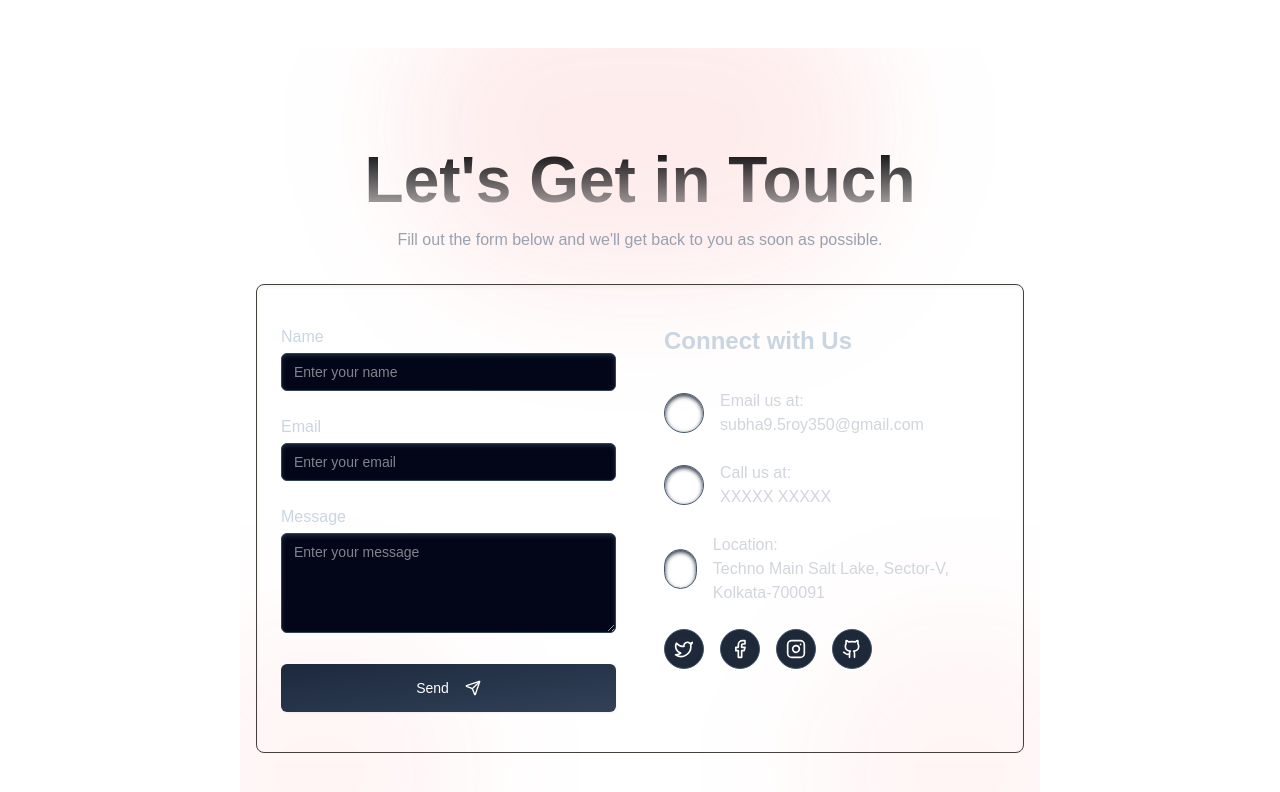
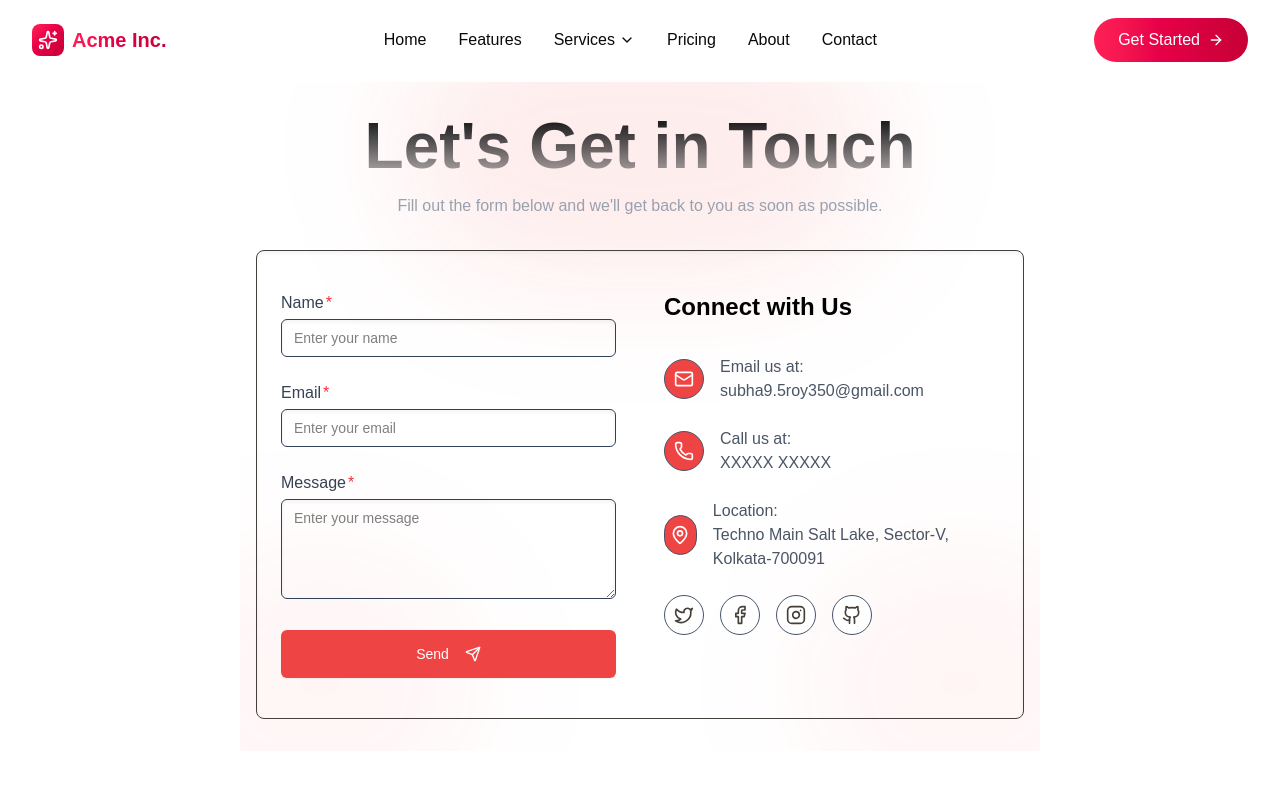
Before and after one commit to Abdulai059/turtle-web-designs, a React (Vite) app: page /Contact in a window 1280 px wide. Shown: the top 792 px of the page. Built offline with nearby package versions, Linux system fonts and the light colour scheme.

Commit message:
intial project start

```diff
--- a/src/components/pages/contact-us.jsx
+++ b/src/components/pages/contact-us.jsx
@@ -13,6 +13,7 @@ import {
 import { motion } from "framer-motion";
 import { Link } from "react-router-dom";
 import { Button } from "../ui/button";
+import { Header } from "../mvpblocks/header";
 
 export default function ContactUs() {
   const [state, setState] = useState({
@@ -43,12 +44,16 @@ export default function ContactUs() {
 
   return (
     <section className="flex min-h-screen flex-col items-center justify-center px-4 py-12">
-      <div className="not-prose relative overflow-hidden px-4 py-25">
+
+
+
+      <div className="not-prose relative overflow-hidden px-4 sm:mt-8 py-8 mt-8">
         <div className="absolute inset-0 -z-10 overflow-hidden">
           <div className="bg-primary/10 absolute -top-[10%] left-[50%] h-[40%] w-[60%] -translate-x-1/2 rounded-full blur-3xl" />
           <div className="bg-primary/5 absolute -right-[10%] -bottom-[10%] h-[40%] w-[40%] rounded-full blur-3xl" />
           <div className="bg-primary/5 absolute -bottom-[10%] -left-[10%] h-[40%] w-[40%] rounded-full blur-3xl" />
         </div>
+        <Header/>
 
         {/* Title */}
         <motion.h1
@@ -86,12 +91,14 @@ export default function ContactUs() {
 
 function ContactForm({ state, handleChange, handleSubmit }) {
   const inputClasses =
-    "w-full rounded-md border border-slate-700 bg-slate-950 px-3 py-2 text-sm text-white shadow-inner shadow-slate-800 outline-none hover:border-slate-600 focus:border-slate-500";
+    "w-full rounded-md border border-slate-700 px-3 py-2 text-sm text-black shadow-inner outline-none hover:border-red-500 focus:border-slate-500";
 
   return (
     <form className="space-y-6 text-slate-300" onSubmit={handleSubmit}>
       <div>
-        <label className="mb-1 block font-medium">Name</label>
+        <label class="mb-1 block font-medium text-gray-700 after:ml-0.5 after:text-red-500 after:content-['*'] ...">
+          Name
+        </label>
         <input
           name="name"
           value={state.name}
@@ -104,7 +111,9 @@ function ContactForm({ state, handleChange, handleSubmit }) {
       </div>
 
       <div>
-        <label className="mb-1 block font-medium">Email</label>
+        <label class="mb-1 block font-medium text-gray-700 after:ml-0.5 after:text-red-500 after:content-['*'] ...">
+          Email
+        </label>
         <input
           name="email"
           value={state.email}
@@ -120,7 +129,9 @@ function ContactForm({ state, handleChange, handleSubmit }) {
       </div>
 
       <div>
-        <label className="mb-1 block font-medium">Message</label>
+        <label class="mb-1 block font-medium text-gray-700 after:ml-0.5 after:text-red-500 after:content-['*'] ...">
+          Message
+        </label>
         <textarea
           name="message"
           value={state.message}
@@ -137,7 +148,7 @@ function ContactForm({ state, handleChange, handleSubmit }) {
       <Button
         type="submit"
         disabled={state.submitting}
-        className="group relative h-12 w-full rounded-md bg-gradient-to-br from-slate-800 to-slate-700 font-medium text-white shadow-inner transition-all hover:from-slate-700 hover:to-slate-800"
+        className="group relative h-12 w-full rounded-md font-medium text-white shadow-inner transition-all hover:to-slate-800"
       >
         {state.submitting ? "Sending..." : "Send"}
         <Send className="ml-2 inline h-4 w-4" />
@@ -148,11 +159,11 @@ function ContactForm({ state, handleChange, handleSubmit }) {
 
 function ContactDetails() {
   const iconClasses =
-    "flex h-10 w-10 items-center justify-center rounded-full border border-slate-600 shadow-inner shadow-gray-800 hover:shadow-md hover:shadow-slate-500 transition duration-300 ease-in-out";
+    "flex h-10 w-10 items-center justify-center rounded-full border border-slate-600  bg-primary hover:shadow-md hover:shadow-red-300 transition duration-300 ease-in-out";
 
   return (
     <div>
-      <h3 className="mb-8 text-2xl font-semibold text-slate-300">
+      <h3 className="mb-8 text-2xl font-semibold text-black">
         Connect with Us
       </h3>
 
@@ -160,7 +171,7 @@ function ContactDetails() {
         <Link href="#" className={iconClasses}>
           <Mail className="h-5 w-5 text-white" />
         </Link>
-        <div className="text-gray-300">
+        <div className="text-gray-600">
           <p>Email us at:</p>
           <p>subha9.5roy350@gmail.com</p>
         </div>
@@ -170,7 +181,7 @@ function ContactDetails() {
         <Link href="#" className={iconClasses}>
           <Phone className="h-5 w-5 text-white" />
         </Link>
-        <div className="text-gray-300">
+        <div className="text-gray-600">
           <p>Call us at:</p>
           <p>XXXXX XXXXX</p>
         </div>
@@ -180,7 +191,7 @@ function ContactDetails() {
         <Link href="#" className={iconClasses}>
           <MapPin className="h-5 w-5 text-white" />
         </Link>
-        <div className="text-gray-300">
+        <div className="text-gray-600">
           <p>Location:</p>
           <p>Techno Main Salt Lake, Sector-V, Kolkata-700091</p>
         </div>
@@ -188,8 +199,8 @@ function ContactDetails() {
 
       <div className="mt-6 flex gap-4">
         {[Twitter, Facebook, Instagram, Github].map((Icon, i) => (
-          <Link key={i} href="#" className={`${iconClasses} bg-gray-800`}>
-            <Icon className="h-5 w-5 text-white" />
+          <Link key={i} href="#" className={`${iconClasses} bg-white`}>
+            <Icon className="h-5 w-5 text-grey" />
           </Link>
         ))}
       </div>
```
